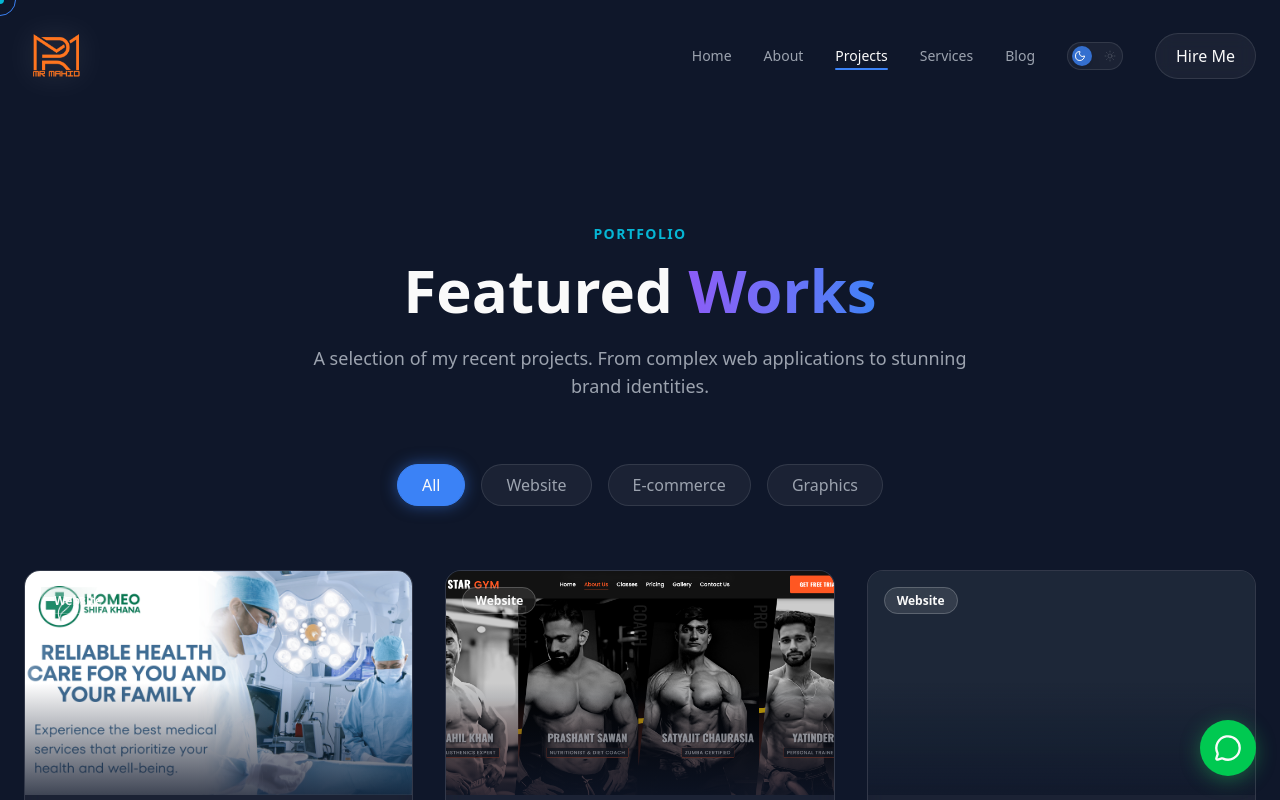
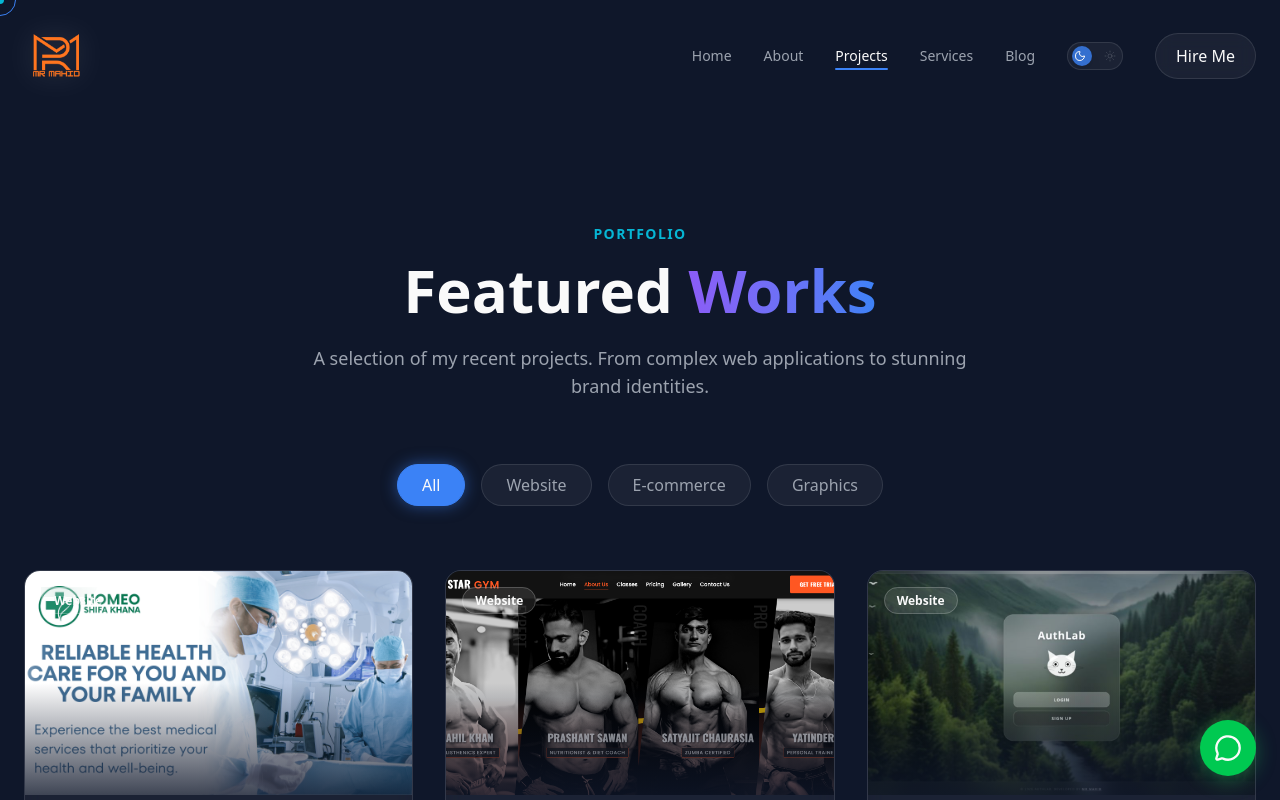
Before and after one commit to mrmahid141528/mrmahid-webportfolio, a Next.js app: page /projects in a window 1280 px wide. Shown: the top 800 px of the page. Built offline with nearby package versions, Linux system fonts and the light colour scheme.

Commit message:
Fix background image url syntax for spaces

```diff
--- a/src/components/sections/ProjectsSection.tsx
+++ b/src/components/sections/ProjectsSection.tsx
@@ -93,7 +93,7 @@ const ProjectCard = ({ project }: { project: typeof projectsData[0] }) => {
                     <div className="absolute inset-0 bg-gray-800 animate-pulse" /> {/* Placeholder loading */}
                     <div
                         className="absolute inset-0 bg-cover bg-center transition-transform duration-700 group-hover:scale-110"
-                        style={{ backgroundImage: `url(${project.image})` }}
+                        style={{ backgroundImage: `url('${project.image}')` }}
                     />
                     <div className="absolute inset-0 bg-gradient-to-t from-[#0F172A] via-transparent to-transparent opacity-80" />
 
```
